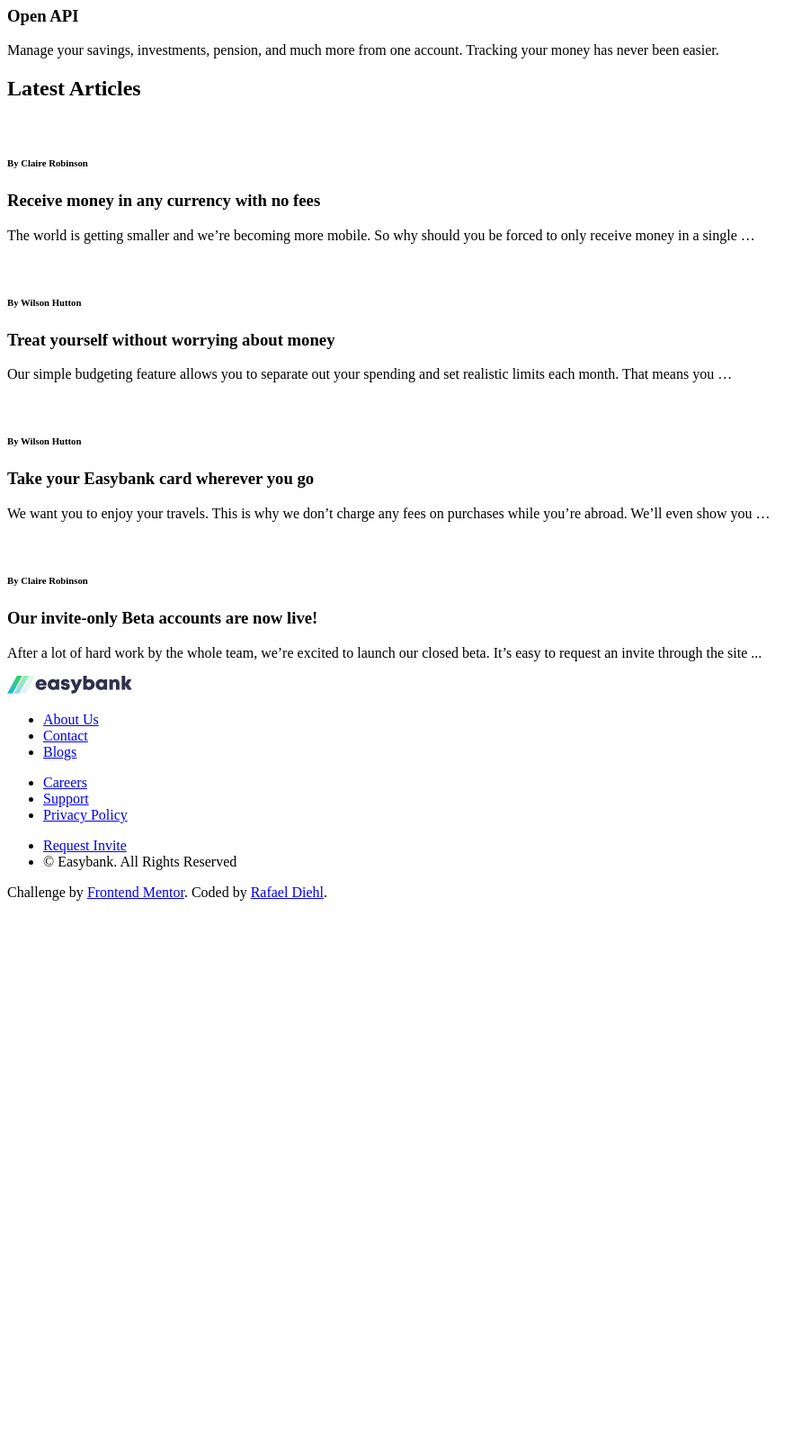
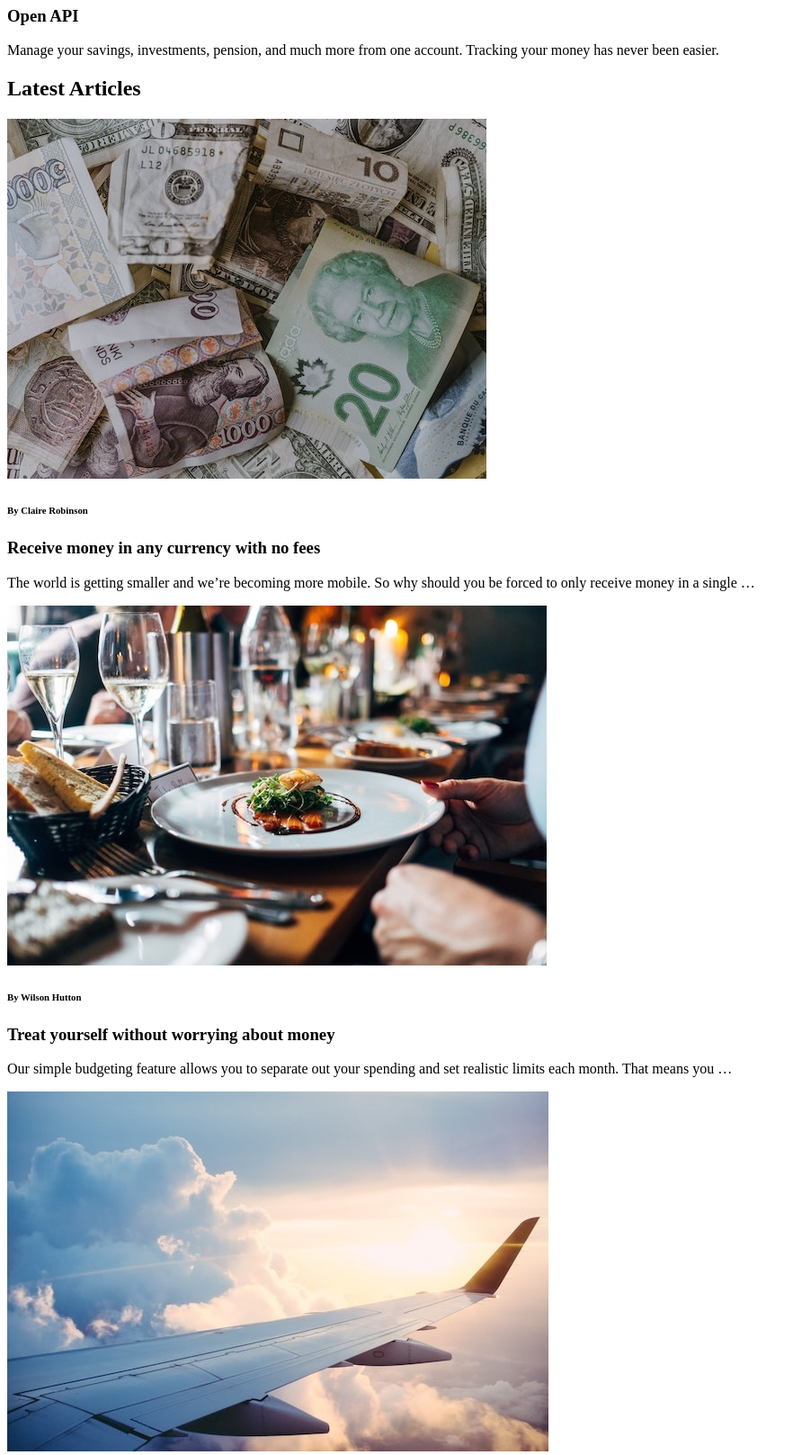
Before and after one commit to rafaeldiehl/easybank-landing-page-master, a plain HTML site: page index.html in a window 1280 px wide. Shown: the part 1020-2637 px from the top of the page at 90% size, without its empty margins (0-902 px from the left). Before the commit the page ends 2029 px from the top, so only its background shows below. Drawn offline with Linux system fonts and the light colour scheme.

Commit message:
Add images to Html

```diff
--- a/index.html
+++ b/index.html
@@ -79,7 +79,7 @@
       </header>
       <div class="articles-content">
         <div class="article">
-          <img src="" alt="" class="article-image">
+          <img src="./images/image-currency.jpg" alt="Currency" class="article-image">
           <h6 class="article-author">By Claire Robinson</h6>
           <h3 class="article-title">Receive money in any currency with no fees</h3>
           <p class="article-description">The world is getting smaller and we’re becoming more mobile. So why should you
@@ -87,14 +87,14 @@
             forced to only receive money in a single …</p>
         </div>
         <div class="article">
-          <img src="" alt="" class="article-image">
+          <img src="./images/image-restaurant.jpg" alt="Restaurant" class="article-image">
           <h6 class="article-author">By Wilson Hutton</h6>
           <h3 class="article-title">Treat yourself without worrying about money</h3>
           <p class="article-description">Our simple budgeting feature allows you to separate out your spending and set
             realistic limits each month. That means you …</p>
         </div>
         <div class="article">
-          <img src="" alt="" class="article-image">
+          <img src="./images/image-plane.jpg" alt="Plane" class="article-image">
           <h6 class="article-author">By Wilson Hutton</h6>
           <h3 class="article-title">Take your Easybank card wherever you go</h3>
           <p class="article-description">We want you to enjoy your travels. This is why we don’t charge any fees on
@@ -102,7 +102,7 @@
             while you’re abroad. We’ll even show you …</p>
         </div>
         <div class="article">
-          <img src="" alt="" class="article-image">
+          <img src="./images/image-confetti.jpg" alt="Confetti" class="article-image">
           <h6 class="article-author">By Claire Robinson</h6>
           <h3 class="article-title">Our invite-only Beta accounts are now live!</h3>
           <p class="article-description">After a lot of hard work by the whole team, we’re excited to launch our closed
```
